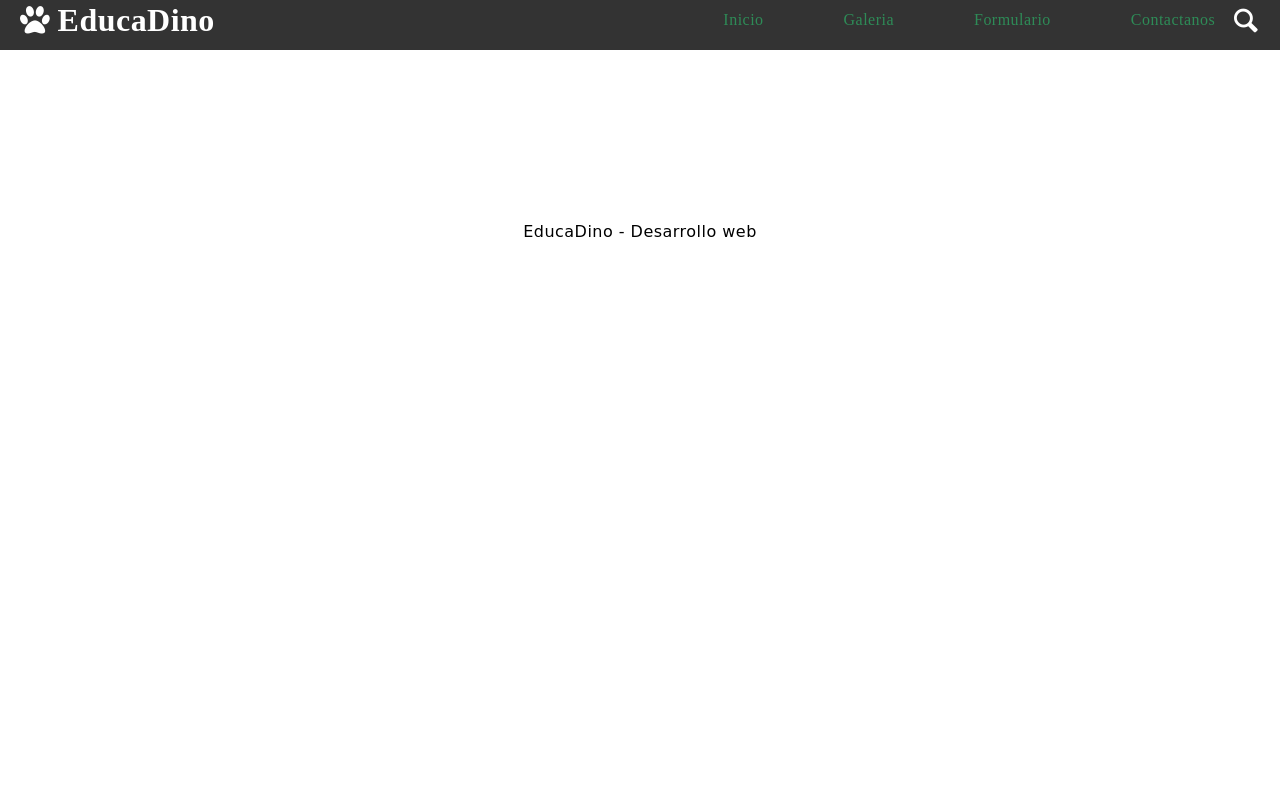
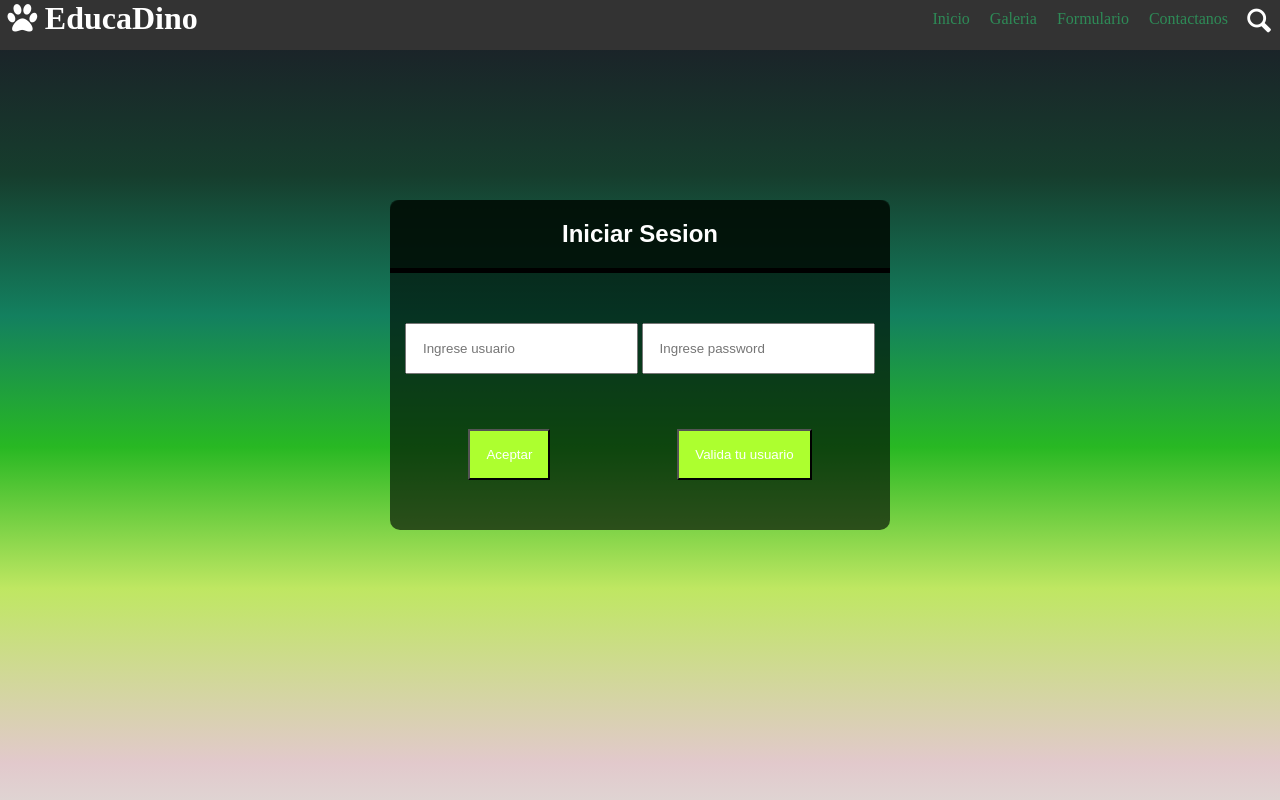
Before and after one commit to JUAN-CARLOS-QUINTEROS/Proyecto-Semestral, a plain HTML site: page login.html in a window 1280 px wide. Shown: the top 800 px of the page. Drawn offline with nearby package versions, Linux system fonts and the light colour scheme.

Commit message:
agrega login

```diff
--- /dev/null
+++ b/css/login.css
@@ -0,0 +1,198 @@
+@import url('https://fonts.googleapis.com/css?family=Open+Sans|Roboto&display=swap');
+*{
+    margin: 0;
+    padding: 0;
+}
+#login{
+    background-image: linear-gradient(to top, #dbdcd7 0%, #dddcd7 24%, #e2c9cc 30%, #bfe762 46%, #28b823 59%, #13805f 71%, #163d2d 84%,
+    #1c1a27 100%);
+    padding: 90px;
+    padding-top: 200px;
+    font-family: Arial, Helvetica, sans-serif;
+    width: auto;
+    height: 100vh;
+}
+
+.form-titulo2 {
+    background: rgba(1, 12, 4, 0.657);
+    color: rgb(255, 255, 255);
+    padding: 20px;
+    text-align: center;
+    border-bottom: solid 5px rgb(0, 0, 0);
+    border-radius: 8px 8px 0px 0px;
+}
+.form-login{
+    width: 100%;
+    margin:auto;
+    margin-bottom: 50px;
+    max-width: 500px;
+    background: rgba(1, 12, 4, 0.657);
+    border-radius:10px;
+}
+.contenedor3-input{
+    padding: 50px 15px;
+    display: flex;
+    flex-wrap: wrap;
+    justify-content: space-between;
+}
+
+input {
+    padding: 16px;
+    margin-bottom: 55px;
+}
+
+.col-sm{
+    width: 42%;
+}
+.col-xl{
+    width: 100%;
+}
+
+
+
+.btn-registrar{
+    background: greenyellow;
+    color: rgb(255, 255, 255);
+    margin: auto;
+}
+
+h1 {
+    float: left;
+    text-align:start;
+    color: rgb(255, 255, 255);
+
+}
+
+header{
+    width: 100%;
+    height: 50px;
+    background-color:#333;
+    color:white;
+    position: fixed;
+}
+
+.hide{
+    position: relative;
+    z-index: 0;
+    opacity: 0;
+    margin-top: -64px;
+}
+
+#buscador{
+    float: right;
+    font-size: 30px;
+    margin: 6px 0px;
+    cursor: pointer;
+}
+
+#search{
+    width: 100%;
+    height: 64px;
+    background-color: #22362e;
+    transition: .4s;
+}
+
+#search input{
+    width: calc(100% - 180px);
+    padding: 10px 15px;
+    margin-right: 25px;
+    background-color: #22362e;
+    border: none;
+    font-size: 1.5rem;
+    border-bottom: 3px solid #fafafa;
+    color: #fafafa;
+    transition: .4s;
+}
+#search input::placeholder{
+    color: #b2b2b2;
+    font-family: 'Open Sans',sans-serif;
+}
+#search button:hover{
+    color: #212121;
+    background-color: #fafafa;
+}
+#search button{
+    padding: 10px 25px;
+    border: 2px solid #fafafa;
+    background-color: #22362e;
+    color: #fafafa;
+    transition: .4s;
+}
+
+#MenuDino{
+    display: none;
+}
+header label{
+    float: right;
+    font-size: 30px;
+    margin: 6px 0px;
+    cursor: pointer;
+}
+
+.menu{
+    position: absolute;
+    top: 50px;
+    left: 0;
+    width: 100%;
+    height: 100vh;         /*dispositivo*/
+    background: rgb(51, 51,51 , 0.9);
+    transform: translateX(-100%);
+    transition: 1.5s;
+
+}
+
+.menu a{
+    color: seagreen;
+    text-decoration: none;
+    display: block;
+    height: 30px;
+    padding: 10px;
+    border-bottom: solid 1px rgb(255, 255, 255,0.3);
+}
+
+.menu a:hover{
+    background:rgb(255, 255, 255,0.3);
+    transition: 0.5s;
+}
+#MenuDino:checked~.menu{
+    transform: translateX(0);
+}
+
+
+
+@media (min-width:1024px){
+    .menu{
+        position: static;
+        width: auto;
+        height: auto;
+        float: right;
+        display: flex;
+        transform: translateX(0%);
+
+    }
+    #buscador{
+        position: static;
+        width: auto;
+        height: auto;
+        float: right;
+        display: flex;
+        transform: translateX(0%);
+    }
+    .menu a{
+        border:none;
+    }
+    header label{
+        display:none;
+    }
+
+
+}
+
+
+footer .contenedor{
+    text-align: center;
+    padding: 40px;
+    font-family: fantasy;
+
+
+}
--- a/login.html
+++ b/login.html
@@ -1,21 +1,23 @@
 <!DOCTYPE html>
 <html lang="es">
+
 <head>
     <meta charset="UTF-8">
     <meta http-equiv="X-UA-Compatible" content="IE=edge">
     <meta name="viewport" content="width=device-width, initial-scale=1.0">
     <title>EducaDino</title>
-    <link rel="stylesheet" href="css/estilo.css">
-    <link rel="stylesheet" href="css/fontello.css">
-    <script
-    src="https://cdn.jsdelivr.net/npm/bootstrap@5.0.0-beta3/dist/js/bootstrap.bundle.min.js"
-    integrity="sha384-JEW9xMcG8R+pH31jmWH6WWP0WintQrMb4s7ZOdauHnUtxwoG2vI5DkLtS3qm9Ekf"
-    crossorigin="anonymous"
-  ></script>
+    <link rel="stylesheet" href="CSS/estilos.css">
+    <link rel="stylesheet" href="CSS/fontello.css">
+    <link rel="stylesheet" href="CSS/Formulario.css">
+    <link rel="stylesheet" href="CSS/login.css">
+
+
+
 </head>
+
 <body>
+
     <header>
-
         <div class="contenedor">
             <h1 class="icon-paw">EducaDino</h1>
             <input type="checkbox" name="" id="MenuDino">
@@ -30,47 +32,47 @@
             </nav>
         </div>
         <div id="search" class="hide">
-            <div class="contenedor2">
-                <input type="text" placeholder="Ej: Test"><button>Buscar</button>
-            </div>
+            <input type="text" placeholder="Ej: Test"><button>Buscar</button>
         </div>
     </header>
 
-    <main>
-           <!--seccion de contenido-->
-      </section>
-      <section id ="login">
+    <main class=registro>
 
-        </h1>
-        <form class= "login-inicio"action="" method="POST">
-          <h2 class="login-titulo"><img src="/img/ind/noctis-cho.gif" alt="" />Inicio de Sesion<img
-            src="/img/ind/noctis-cho.gif"
-            alt=""
-          /></h2>
-          <div class="contenedor-input">
-            <input class="col-100" type="text" name="txtNombre" id="txtNombre" placeholder="Usuario">
-            <input class="col-100" type="password" name="txtPass" id="txtPass" placeholder="Contraseña">
-            <input class="btn-ingresar" type="button" value="Ingresar" onclick="mensaje()">
-        </div>
-        </form>
-      </section>
+
+          <section id="login">
+
+            <form class="form-login" action="" method="post">
+
+                <h2 class="form-titulo2">Iniciar Sesion</h2>
+                <div class="contenedor3-input">
 
 
 
+                 <input class="col-sm" type="text" name="txtUsuario" id="txtUsuario"placeholder="Ingrese usuario">
+                 <input class="col-sm" type="password" name="txtPass" id="txtPass"placeholder="Ingrese password">
+                 <input class="btn-registrar" type="submit" value="Aceptar">
+                 <input class="btn-registrar" type="button" value="Valida tu usuario"
+                  onclick="Validarlogin()">
+
+                </div>
+
+            </form>
+        </section>
+
     </main>
 
+
     <footer>
-        <section id="banner">
-            <div class="contenedor">
-                <p>EducaDino - Desarrollo web</p>
-            </div>
-        </section>
-
+        <div class="contenedor">
+            <p>EducaDino - Desarrollo web</p>
+        </div>
     </footer>
-    <script src="https://ajax.googleapis.com/ajax/libs/jquery/3.1.1/jquery.min.js"></script>
-    <script src="https://cdn.jsdelivr.net/bxslider/4.2.12/jquery.bxslider.min.js"></script>
-    <script src="dist/js/lightbox-plus-jquery.js"></script>
     <script src="js/script.js"></script>
 
+
+
+
+
 </body>
+
 </html>
```
Also changed, not shown: Carnivoros.html (+1 -0 lines), Contacto.html (+1 -0 lines), Formulario.html (+1 -0 lines), Herbivoros.html (+1 -0 lines), Omnìvoros.html (+1 -0 lines), Voladores.html (+1 -0 lines).
